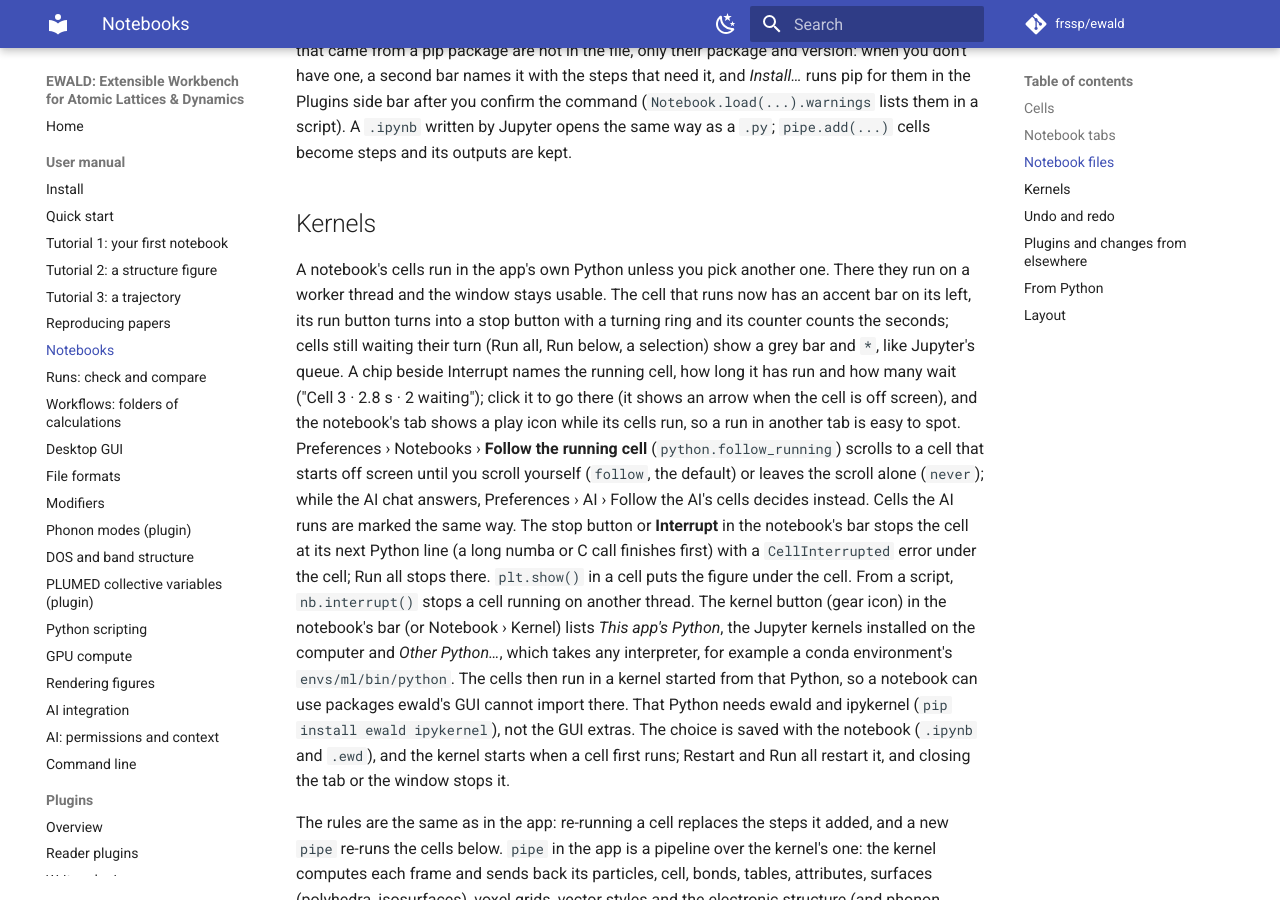
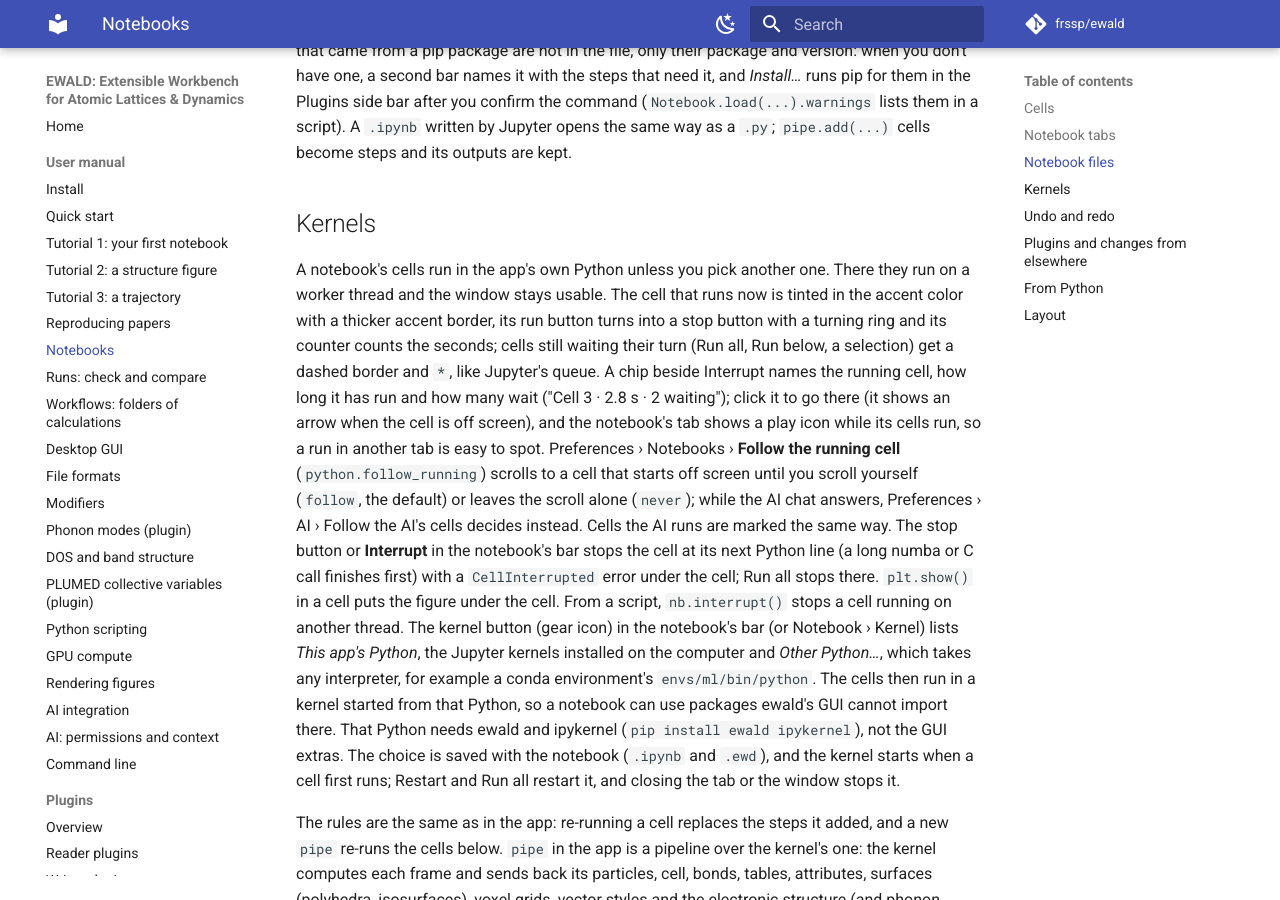
Before and after one commit to frssp/ewald, an MkDocs documentation site: the page built from docs/user/notebooks.md, in a window 1280 px wide and 900 px high, scrolled down 10986 px. Built offline with MkDocs 1.6.1 and Material for MkDocs 9.7.7, drawn with Linux system fonts in a browser that asks for light colours; comment, search, counter and statistics services are not loaded.

Commit message:
Running cell: tinted card with a 2 px accent border, dashed border on waiting cells (owner's pick B)
Co-Authored-By: Claude Opus 5.5 (1M context) <noreply@anthropic.com>

```diff
--- a/docs/user/notebooks.md
+++ b/docs/user/notebooks.md
@@ -481,10 +481,10 @@ way as a `.py`; `pipe.add(...)` cells become steps and its outputs are kept.
 ## Kernels
 
 A notebook's cells run in the app's own Python unless you pick another one. There they run on a
-worker thread and the window stays usable. The cell that runs now has an accent bar on its
-left, its run button turns into a stop button with a turning ring and its counter counts the
-seconds; cells still waiting their turn (Run all, Run below, a selection) show a grey bar and
-`*`, like Jupyter's queue. A chip beside Interrupt names the running cell, how long it has run
+worker thread and the window stays usable. The cell that runs now is tinted in the accent color
+with a thicker accent border, its run button turns into a stop button with a turning ring and its counter counts the
+seconds; cells still waiting their turn (Run all, Run below, a selection) get a dashed border
+and `*`, like Jupyter's queue. A chip beside Interrupt names the running cell, how long it has run
 and how many wait ("Cell 3 · 2.8 s · 2 waiting"); click it to go there (it shows an arrow when
 the cell is off screen), and the notebook's tab shows a play icon while its cells run, so a run
 in another tab is easy to spot. Preferences › Notebooks › **Follow the running cell**
```
Also changed, not shown: CHANGELOG.md (+3 -2 lines), 3 other files.
